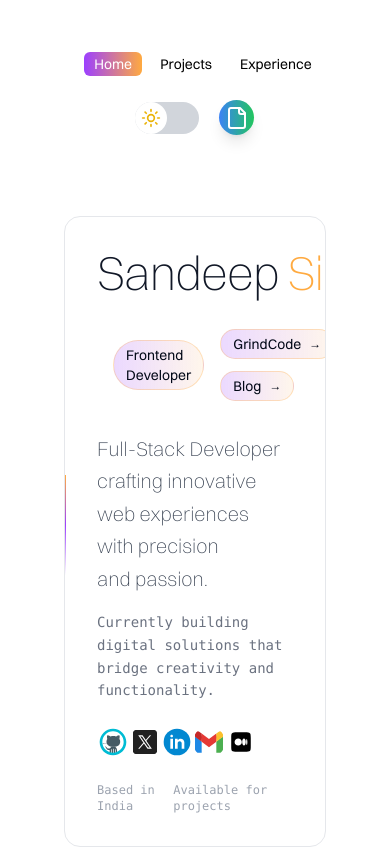
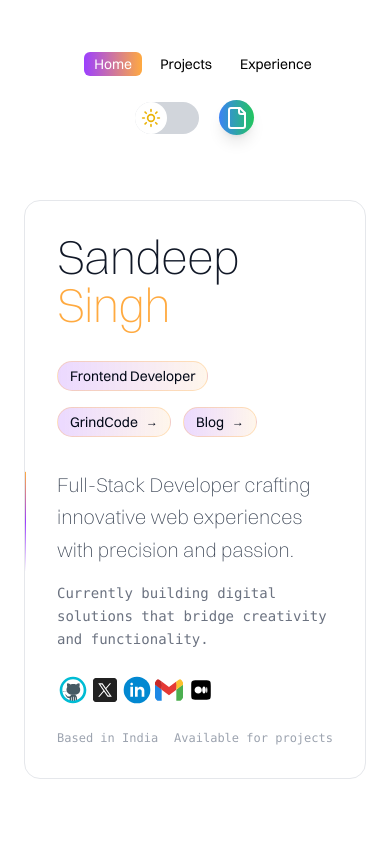
Before and after one commit to CoDesign-Spa27/sandeep, a Next.js app: page / in a window 390 px wide. Shown: the top 848 px of the page. Built offline with nearby package versions, Linux system fonts and the light colour scheme.

Commit message:
fix:responsive fixes

```diff
--- a/app/_Section/Home.tsx
+++ b/app/_Section/Home.tsx
@@ -88,28 +88,28 @@ const Home = () => {
   };
 
   return (
-    <div className="flex items-center justify-center px-6 py-8">
+    <div className="flex items-center justify-center px-0 sm:px-6 py-8">
       <div className="max-w-4xl w-full">
-        <div className="p-4">
+        <div className="">
           <div className="relative overflow-hidden rounded-2xl border border-gray-200 dark:border-gray-800 p-8">
               <BorderBeam duration={8} size={100} />
             <div className="space-y-8">
               <motion.div
-                className="space-y-2"
                 initial="hidden"
                 animate="visible"
                 variants={fadeInUp}
                 custom={0}
               >
-                <h1 className="text-5xl md:text-7xl font-light tracking-tight">
+                <h1 className="text-5xl md:text-7xl font-light tracking-tight flex flex-col sm:flex-row items-start sm:space-x-4">
                   <span className="text-gray-900 dark:text-white">Sandeep</span>
-                  <span className="text-[#ffaa40]">&nbsp;Singh</span>
+                  <span className="text-[#ffaa40]">Singh</span>
                 </h1>
               </motion.div>
 
+              <div className="flex flex-col sm:flex-row items-start sm:items-center gap-4">
                 <div className="flex items-center gap-4">
                   <motion.div
-                  className="w-16 h-px bg-gradient-to-r from-gray-400 to-transparent"
+                    className="w-16 h-px bg-gradient-to-r from-gray-400 to-transparent sm:block hidden"
                     initial={{ width: 0, opacity: 0 }}
                     animate={{ width: 64, opacity: 1 }}
                     transition={{ duration: 1, delay: 0.5 }}
@@ -122,6 +122,7 @@ const Home = () => {
                   >
                     Frontend Developer
                   </motion.span>
+                </div>
                 <FeaturedWork />
               </div>
             </div>
```
Lines whose indentation alone changed are shown as unchanged.
